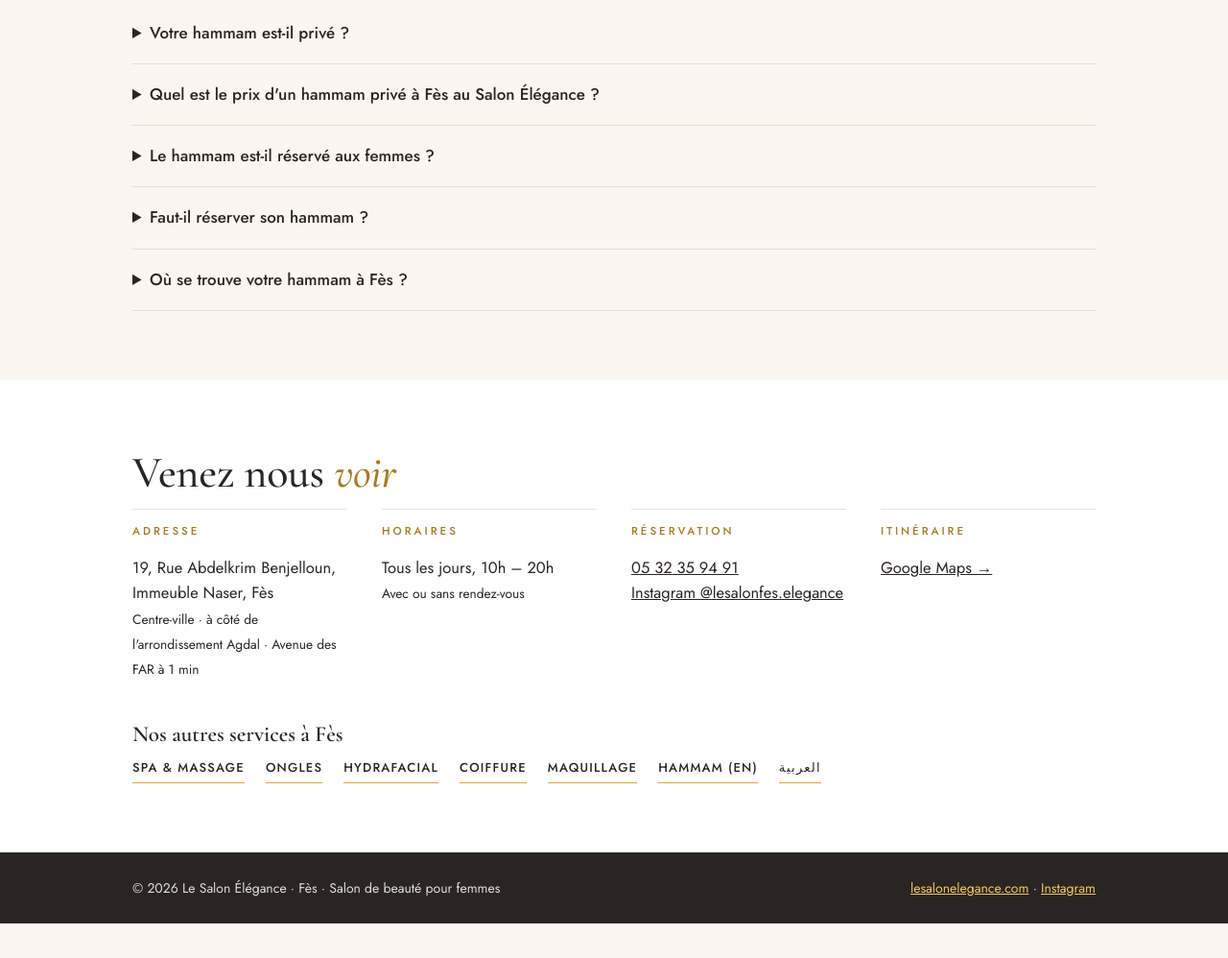
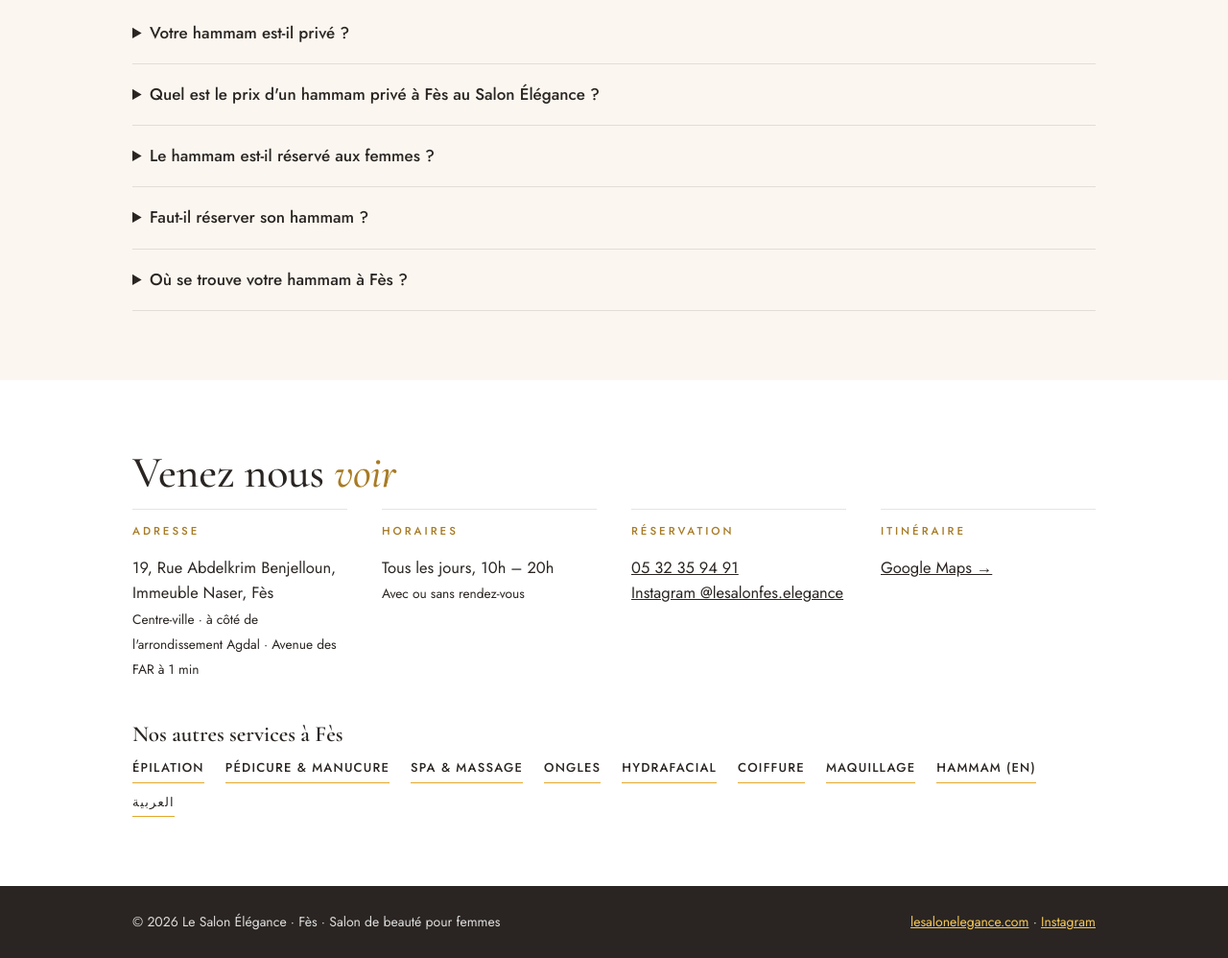
Before and after one commit to lesalonelegance/site, a plain HTML site: page hammam-fes/index.html in a window 1280 px wide. Shown: the part 2794-3792 px from the top of the page at 96% size. Before the commit the page ends 3756 px from the top, so only its background shows below. Drawn offline with nearby package versions, Linux system fonts and the light colour scheme.

Commit message:
Add files via upload

```diff
--- a/hammam-fes/index.html
+++ b/hammam-fes/index.html
@@ -166,7 +166,7 @@ footer{background:#2A2522}
     <div><h3>Itinéraire</h3><p><a href="https://share.google/95vQ137T0D1SVb2Rx" target="_blank" rel="noopener">Google Maps →</a></p></div>
   </div>
   <h3 style="margin-top:26px">Nos autres services à Fès</h3>
-  <div class="related"><a href="../spa-fes/">Spa &amp; massage</a><a href="../onglerie-fes/">Ongles</a><a href="../hydrafacial-fes/">HydraFacial</a><a href="../coiffure-femme-fes/">Coiffure</a><a href="../maquillage-fes/">Maquillage</a><a href="../en/hammam-fez/">Hammam (EN)</a><a href="../ar/">العربية</a></div>
+  <div class="related"><a href="../epilation-fes/">Épilation</a><a href="../pedicure-manucure-fes/">Pédicure &amp; manucure</a><a href="../spa-fes/">Spa &amp; massage</a><a href="../onglerie-fes/">Ongles</a><a href="../hydrafacial-fes/">HydraFacial</a><a href="../coiffure-femme-fes/">Coiffure</a><a href="../maquillage-fes/">Maquillage</a><a href="../en/hammam-fez/">Hammam (EN)</a><a href="../ar/">العربية</a></div>
 </div></section>
 </main>
 <footer><div class="wrap"><span>© 2026 Le Salon Élégance · Fès · Salon de beauté pour femmes</span><span><a href="../">lesalonelegance.com</a> · <a href="https://www.instagram.com/lesalonfes.elegance/" target="_blank" rel="noopener">Instagram</a></span></div></footer>
```
